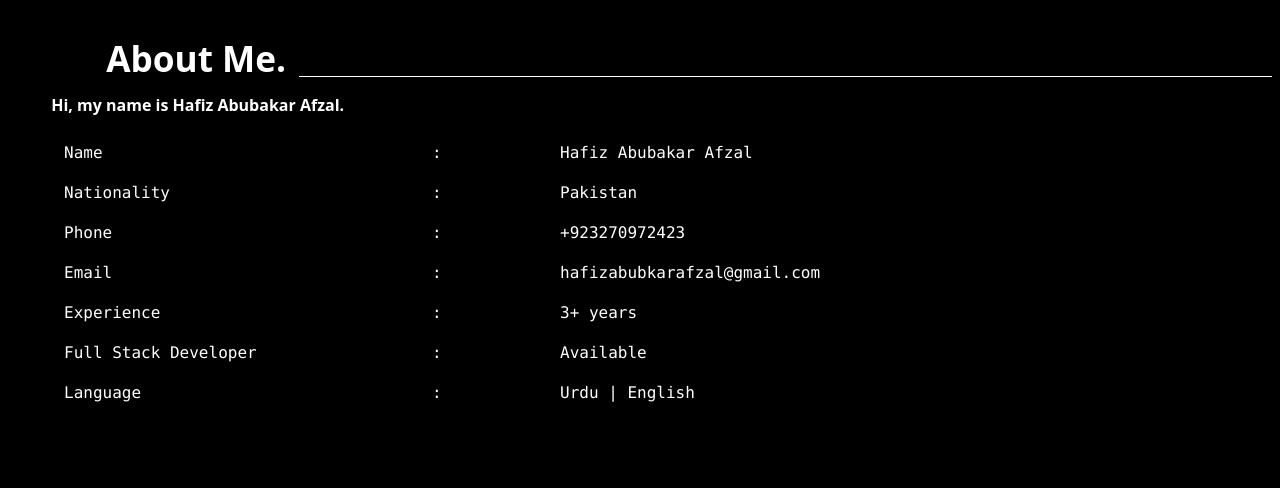
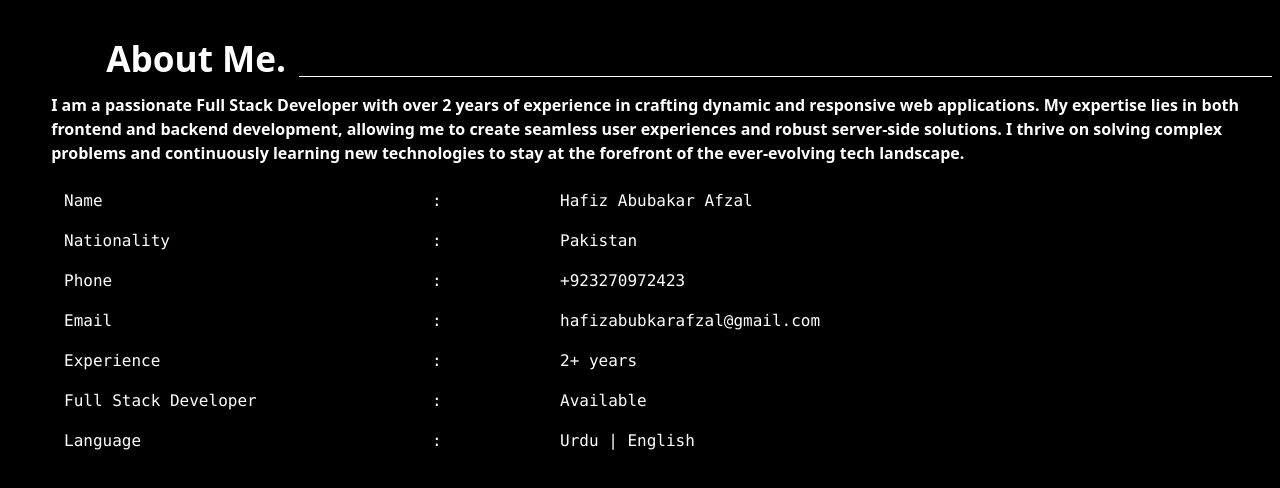
Before and after one commit to abubkar-afzal/my-portfolio, a Next.js app: page /Components/About in a window 1280 px wide. Shown: the top 488 px of the page. Built offline with nearby package versions, Linux system fonts and the light colour scheme.

Commit message:
fix about

```diff
--- a/pages/Components/About.tsx
+++ b/pages/Components/About.tsx
@@ -9,7 +9,7 @@ const About =()=>{
         </div>
         <div className="m-2 l:text-left l:ml-[3.2rem]">
             <div className="font-semibold ">
-                Hi, my name is Hafiz Abubakar Afzal.
+                I am a passionate Full Stack Developer with over 2 years of experience in crafting dynamic and responsive web applications. My expertise lies in both frontend and backend development, allowing me to create seamless user experiences and robust server-side solutions. I thrive on solving complex problems and continuously learning new technologies to stay at the forefront of the ever-evolving tech landscape.
             </div>
         </div>
         <div className="p-4 break-after-auto space-y-4 l:text-left l:ml-[3rem]">
@@ -36,7 +36,7 @@ const About =()=>{
             <div className="flex space-x-2 font-mono">
                 <div className="w-[40%] l:w-[30%]">Experience</div>
                 <div className="l:w-[10%]">:</div>
-                <div className="w-[40%] l:w-[30%]">3+ years</div>
+                <div className="w-[40%] l:w-[30%]">2+ years</div>
             </div>
             <div className="flex space-x-2 font-mono">
                 <div className="w-[40%] l:w-[30%]">Full Stack Developer</div>
```
